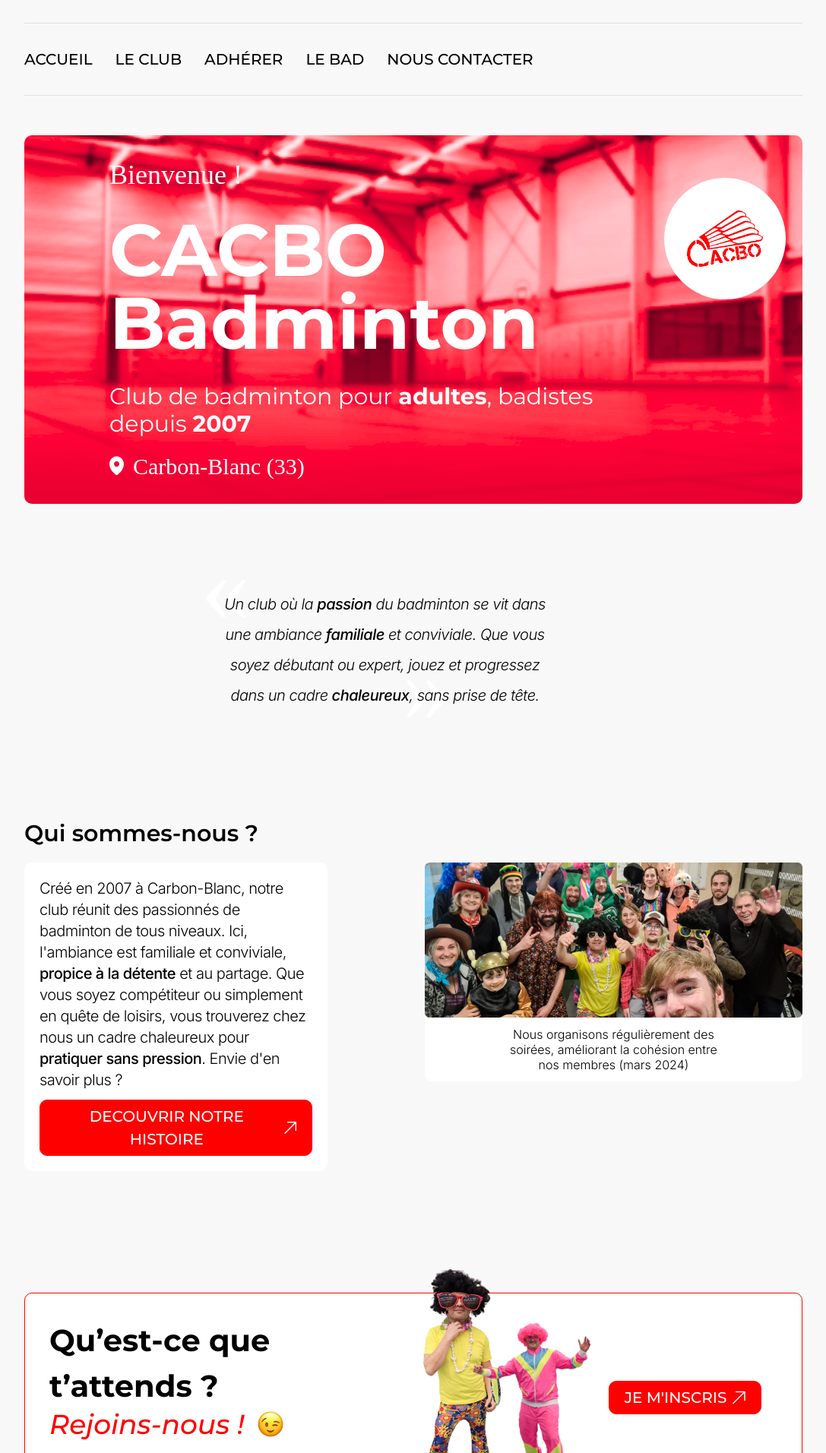
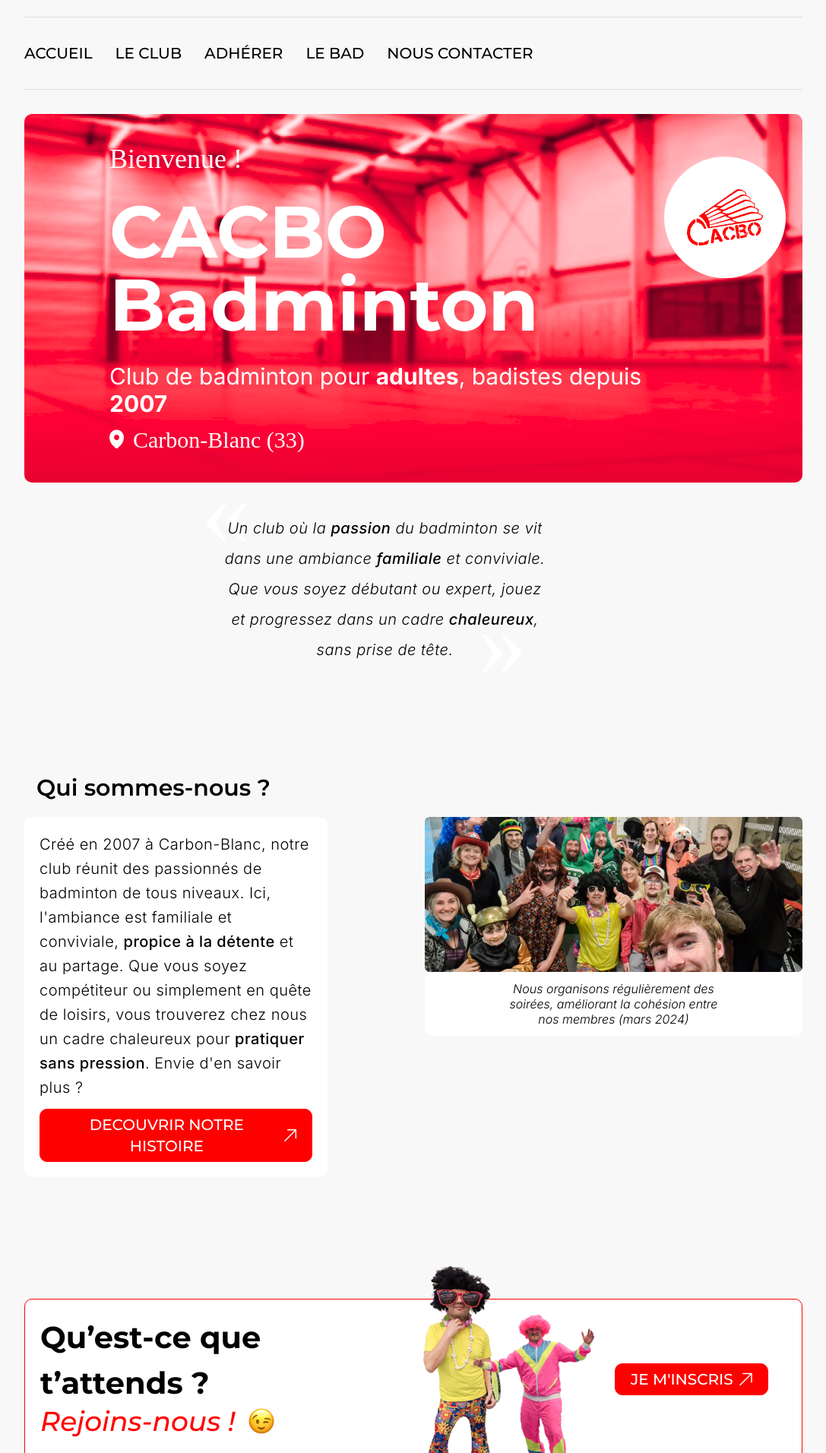
Before and after one commit to Matsuel/CACBO-Badminton, a Next.js app: page / in a window 1280 px wide. Shown: the part 88-2000 px from the top of the page at 76% size, without its empty margins (96-1183 px from the left). Built offline with nearby package versions, Linux system fonts and the light colour scheme; a web font is replaced by a local one.

Commit message:
Page Home -> Patch bugs

```diff
--- a/src/components/Button.tsx
+++ b/src/components/Button.tsx
@@ -18,16 +18,17 @@ const Button = ({
     target = '_self',
     rowReverse = false,
     white = false,
+    className
 }: ButtonProps) => {
 
     const buttonStyle = {
-        primary: `${white ? "bg-white" : "bg-whitebroken"} text-redcolor border-1 border-redcolor text-20 hover:bg-redcolor ${white ? "hover:text-white" : "hover:text-whitebroken"} transition-all duration-300 ease-in-out`,
-        inverted: `bg-redcolor ${white ? "text-white" : "text-whitebroken"} border-1 border-redcolor text-20 ${white ? "hover:bg-white" : "hover:bg-whitebroken"} hover:text-redcolor transition-all duration-300 ease-in-out`,
+        primary: `${white ? "bg-white" : "bg-whitebroken"} text-redcolor border-1 border-redcolor hover:bg-redcolor ${white ? "hover:text-white" : "hover:text-whitebroken"} transition-all duration-300 ease-in-out`,
+        inverted: `bg-redcolor ${white ? "text-white" : "text-whitebroken"} border-1 border-redcolor ${white ? "hover:bg-white" : "hover:bg-whitebroken"} hover:text-redcolor transition-all duration-300 ease-in-out`,
     }
 
     return (
         <Link href={href} target={target}>
-            <button className={`flex ${rowReverse ? "flex-row-reverse" : "flex-row"} items-center justify-center gap-2 rounded-ten px-horizontal py-vertical font-Montserrat font-medium ${buttonStyle[variant]}`}>
+            <button className={`flex ${rowReverse ? "flex-row-reverse" : "flex-row"} items-center justify-center gap-2 rounded-ten px-horizontal py-vertical font-Montserrat font-medium text-xl ${buttonStyle[variant]} ${className}`}>
                 {icon}
                 {children}
             </button>
--- a/src/components/Navbar.tsx
+++ b/src/components/Navbar.tsx
@@ -12,7 +12,7 @@ import {
 const Navbar = () => {
 
     return (
-        <nav className='w-full flex flex-col justify-center items-center pt-9'>
+        <nav className='w-full flex flex-col justify-center items-center pt-7'>
 
             <div className='w-[80%] flex flex-row justify-between'>
 
@@ -71,7 +71,7 @@ const Navbar = () => {
 
             </div>
 
-            <div className='w-[80%] h-[1px] bg-[#e0e0e0] rounded-full my-8'/>
+            <div className='w-[80%] h-[1px] bg-[#e0e0e0] rounded-full mt-8 mb-5'/>
 
         </nav>
     )
--- a/src/components/Subtitle.tsx
+++ b/src/components/Subtitle.tsx
@@ -1,12 +1,14 @@
 interface SubtitleProps {
     content: string;
+    className?: string;
 }
 
 const Subtitle = ({
     content,
+    className
 }: SubtitleProps) => {
     return (
-        <h3 className="font-Montserrat font-semibold text-black text-3xl">
+        <h3 className={`font-Montserrat font-semibold text-black text-3xl ${className}`}>
             {content}
         </h3>
     )
--- a/src/pages/index.tsx
+++ b/src/pages/index.tsx
@@ -22,18 +22,18 @@ export default function Home() {
             <Navbar />
 
             <div
-                className="flex flex-col items-center justify-center w-[80%] h-auto mt-5 bg-cover bg-center rounded-ten"
+                className="flex flex-col items-center justify-center w-[80%] h-auto mt-3 bg-cover bg-center rounded-ten"
                 style={{ backgroundImage: `url(${Gymnase.src})` }}>
 
                 <div className="w-[100%] h-[485px] flex flex-row justify-center items-center">
 
-                    <div className="w-[80%] h-full flex flex-col justify-evenly pl-28">
+                    <div className="w-[80%] h-full flex flex-col justify-center gap-7 pl-28">
                         <h3 className="font-Shantell font-medium text-white text-4xl">Bienvenue !</h3>
 
                         <h2 className="font-Montserrat font-bold text-white text-8xl">CACBO Badminton</h2>
 
-                        <div className="flex flex-col items-start justify-center gap-5">
-                            <h3 className="font-Montserrat font-normal text-white text-3xl">Club de badminton
+                        <div className="flex flex-col items-start justify-center gap-3">
+                            <h3 className="font-Inter font-normal text-white text-3xl">Club de badminton
                                 pour <strong>adultes</strong>, badistes depuis <strong>2007</strong></h3>
 
                             <div className="flex flex-row items-start justify-center gap-3">
@@ -56,25 +56,25 @@ export default function Home() {
                 </div>
             </div>
 
-            <div className="w-[39%] h-auto mt-28 mb-36 flex flex-col relative">
+            <div className="w-[39%] h-auto mt-10 mb-36 flex flex-col relative">
                 <div
                     className="font-SourceSerifPro text-9xl text-white text-center absolute top-[-65px] left-[-30px] z-0">
                     «
                 </div>
-                <p className="w-[85%] font-Inter font-light tracking-tight leading-10 line italic text-xl text-wrap text-center relative z-10">
+                <p className="w-[85%] font-Inter font-light tracking-wide leading-10 line italic text-xl text-wrap text-center relative z-10">
                     Un club où la <strong className="font-medium">passion</strong> du badminton se vit dans une
                     ambiance <strong className="font-medium">familiale</strong> et conviviale.
                     Que vous soyez débutant ou expert, jouez et progressez dans un cadre <strong className="font-medium">chaleureux</strong>, sans prise de tête.
                 </p>
                 <div
-                    className="font-SourceSerifPro text-9xl text-white text-center absolute bottom-[-35px] right-[200px] z-0">
+                    className="font-SourceSerifPro text-9xl text-white text-center absolute bottom-[-35px] right-[100px] z-0">
                     »
                 </div>
             </div>
 
             <div className="w-[80%] h-auto flex flex-col items-start justify-center gap-5">
 
-                <Subtitle content="Qui sommes-nous ?" />
+                <Subtitle content="Qui sommes-nous ?" className="ml-4" />
 
                 <div className="w-[100%] h-auto flex flex-row items-start justify-center gap-32">
 
@@ -82,7 +82,7 @@ export default function Home() {
                     <div
                         className="w-[40%] h-auto flex flex-col items-center justify-center gap-3 bg-white rounded-ten p-5">
 
-                        <p className="font-Inter tracking-tight font-light text-xl text-start">
+                        <p className="font-Inter tracking-wide leading-8 font-light text-xl text-start">
                             Créé en 2007 à Carbon-Blanc, notre club réunit des passionnés de badminton de tous niveaux.
                             Ici, l&apos;ambiance est familiale et conviviale, <strong className="font-medium">propice à
                                 la détente</strong> et au partage.
@@ -111,7 +111,7 @@ export default function Home() {
 
                         <Image src={Groupe} alt="groupe" />
 
-                        <p className="w-[60%] font-Inter font-light leading-5 text-base text-center mb-3">
+                        <p className="w-[60%] font-Inter font-light leading-5 text-base text-center mb-3 italic">
                             Nous organisons régulièrement des soirées, améliorant la cohésion entre nos membres (mars 2024)
                         </p>
 
@@ -122,9 +122,9 @@ export default function Home() {
             </div>
 
             <div
-                className="w-[80%] h-auto flex flex-row items-start justify-center gap-5 mt-40 bg-white border-1 border-redcolor rounded-ten p-8">
+                className="w-[80%] h-auto flex flex-row items-start justify-center gap-5 mt-40 bg-white border-1 border-redcolor rounded-ten p-5">
 
-                <div className="w-[50%] h-auto flex flex-col items-start justify-center gap-5">
+                <div className="w-[50%] h-auto flex flex-col items-start justify-center gap-[50px]">
                     <div className="w-[100%] h-auto flex flex-col items-start justify-center gap-0">
 
                         <h3 className="font-Montserrat font-bold text-[40px]">Qu’est-ce que t’attends ?</h3>
@@ -139,11 +139,11 @@ export default function Home() {
 
                 </div>
 
-                <div className="w-[50%] h-[210px] flex flex-row items-start justify-center gap-16">
+                <div className="w-[50%] h-[170px] flex flex-row items-start justify-center gap-16">
 
                     <div className="w-[40%] h-full flex flex-row justify-center relative">
-                        <Image src={Romain} alt="romain" className="absolute bottom-[-30px] left-0" />
-                        <Image src={Stephane} alt="stephane" className="absolute bottom-[-30px] ml-[8rem]" />
+                        <Image src={Romain} alt="romain" className="absolute bottom-[-70px] left-0" />
+                        <Image src={Stephane} alt="stephane" className="absolute bottom-[-70px] ml-[8rem]" />
 
                     </div>
 
@@ -154,6 +154,7 @@ export default function Home() {
                             rowReverse
                             white
                             icon={Goto}
+                            className="px-[1.5rem] py-[0.75rem] text-[32px]"
                         >
                             JE M&apos;INSCRIS
                         </Button>
```
